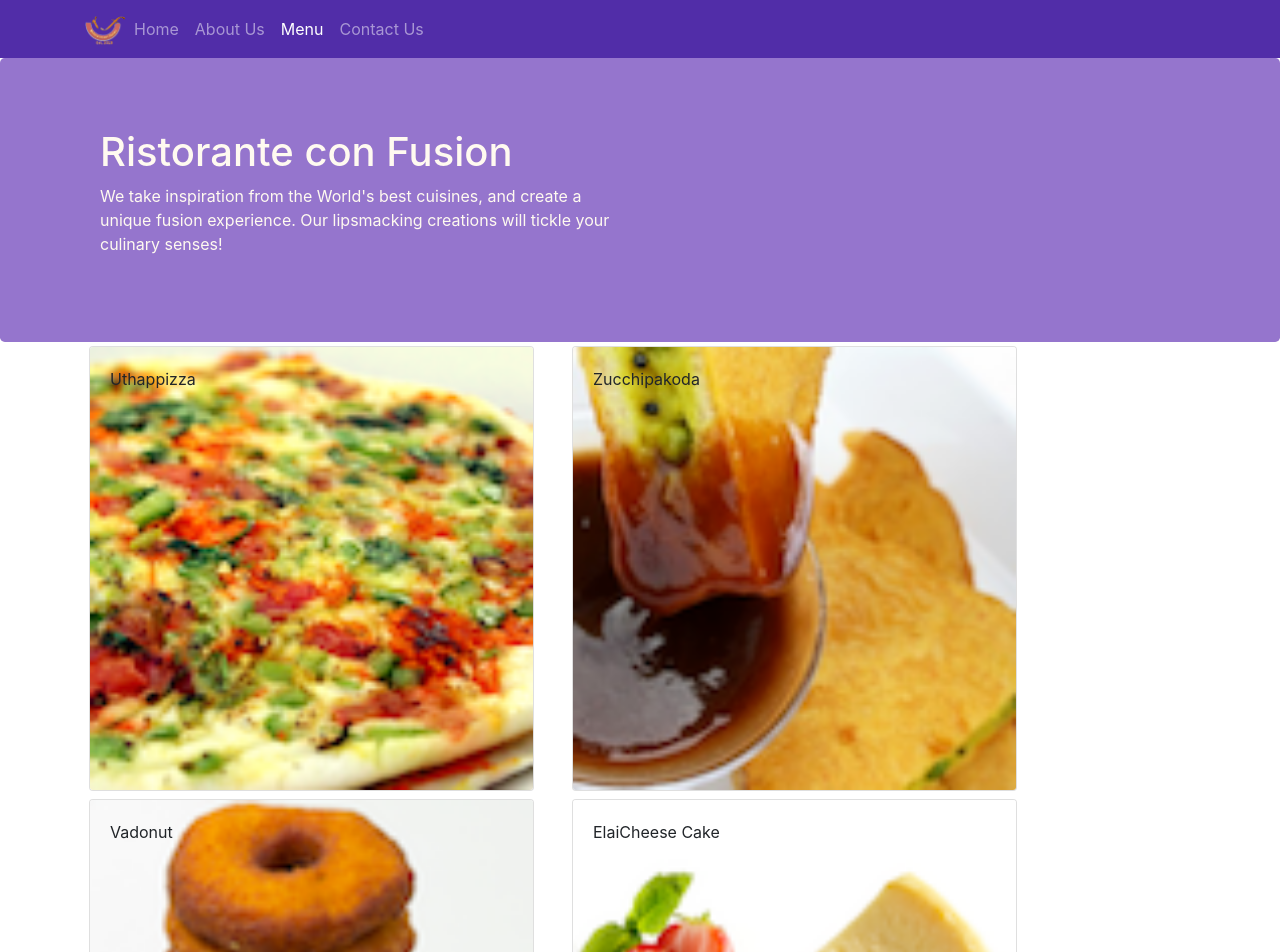
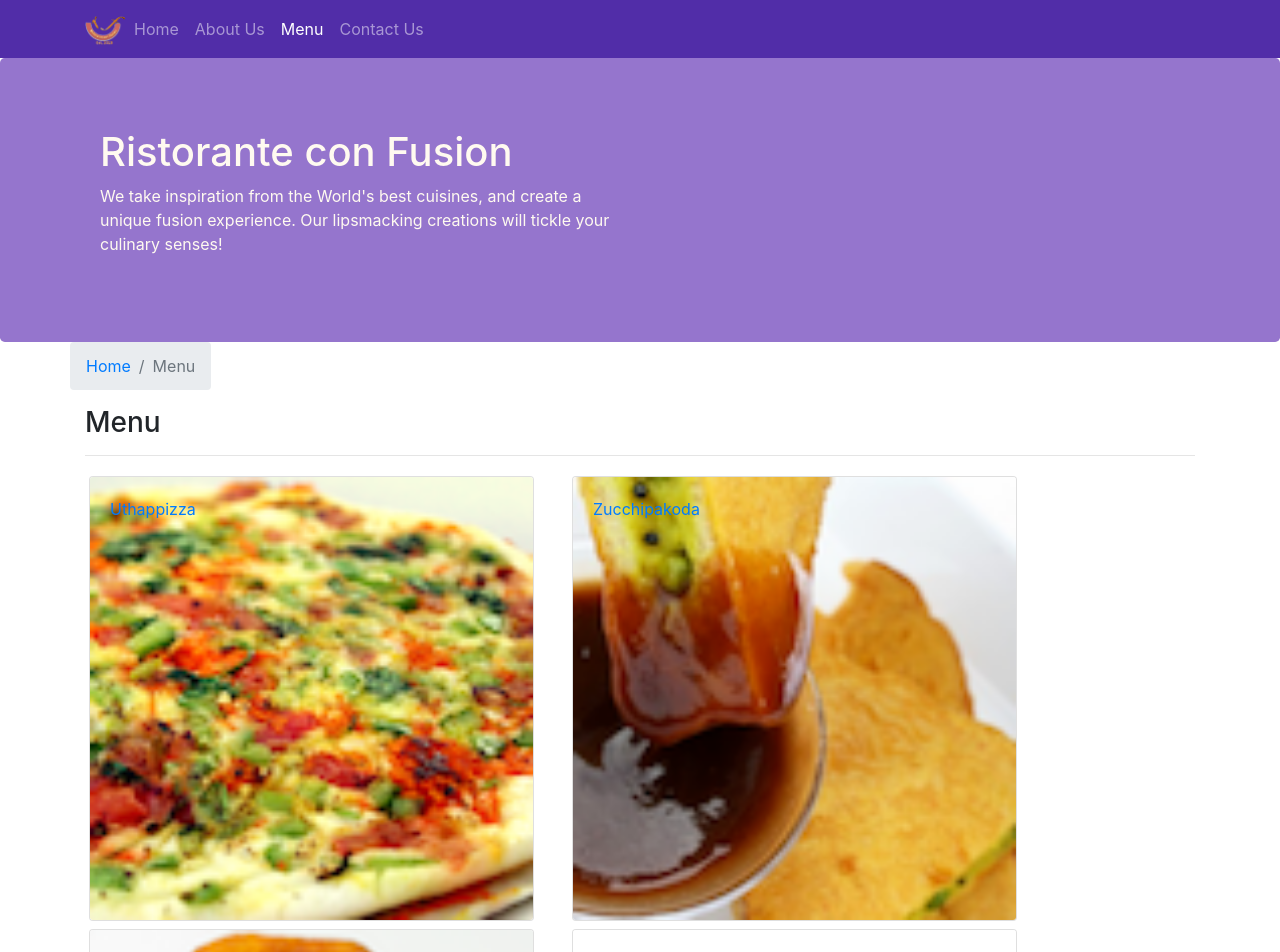
Before and after one commit to ValeriyaCh/react-course, a React (Create React App) app: page /menu in a window 1280 px wide. Shown: the top 952 px of the page. Built offline with nearby package versions, Linux system fonts and the light colour scheme; the HTML template or start-up script is replaced by a standard one.

Commit message:
Single Page Applications Part 2

```diff
--- a/src/components/DishdetailComponent.js
+++ b/src/components/DishdetailComponent.js
@@ -1,5 +1,6 @@
 import React from 'react';
-import { Card, CardImg, CardText, CardBody, CardTitle } from 'reactstrap';
+import { Card, CardImg, CardText, CardBody, CardTitle, Breadcrumb, BreadcrumbItem } from 'reactstrap';
+import { Link } from 'react-router-dom';
 
 function RenderDate({date}) {
     return (
@@ -46,19 +47,25 @@
     if (props.dish != null)
         return (
             <div className="container">
-                <div className="row">
-                        <div  className="col-12 col-md-5 m-1">
-                            <RenderDish dish={props.dish}/>
-                        </div>
-
-                        <div  className="col-12 col-md-5 m-1">
-                            <h4>Comments</h4>
-                            <RenderComments comments={props.dish.comments}/>
-                        </div>
-
-
-                    </div>
+            <div className="row">
+                <Breadcrumb>
+                    <BreadcrumbItem><Link to="/menu">Menu</Link></BreadcrumbItem>
+                    <BreadcrumbItem active>{props.dish.name}</BreadcrumbItem>
+                </Breadcrumb>
+                <div className="col-12">
+                    <h3>{props.dish.name}</h3>
+                    <hr />
                 </div>
+            </div>
+            <div className="row">
+                <div className="col-12 col-md-5 m-1">
+                    <RenderDish dish={props.dish} />
+                </div>
+                <div className="col-12 col-md-5 m-1">
+                    <RenderComments comments={props.comments} />
+                </div>
+            </div>
+            </div>
         );
     else
         return(
--- a/src/components/MainComponent.js
+++ b/src/components/MainComponent.js
@@ -5,6 +5,7 @@
 import Contact from './ContactComponent';
 import Header from './HeaderComponent';
 import Footer from './FooterComponent';
+import DishDetail from './DishdetailComponent';
 import { DISHES } from '../shared/dishes';
 import { COMMENTS } from '../shared/comments';
 import { PROMOTIONS } from '../shared/promotions';
@@ -33,12 +34,19 @@
           />
       );
     }
+    const DishWithId = ({match}) => {
+      return(
+          <DishDetail dish={this.state.dishes.filter((dish) => dish.id === parseInt(match.params.dishId,10))[0]}
+            comments={this.state.comments.filter((comment) => comment.dishId === parseInt(match.params.dishId,10))} />
+      );
+    };
     return (
       <div>
         <Header />
         <Switch>
             <Route path='/home' component={HomePage} />
             <Route exact path='/menu' component={() => <Menu dishes={this.state.dishes} />} />
+            <Route path='/menu/:dishId' component={DishWithId} />
             <Route exact path='/contactus' component={Contact} />
             <Redirect to="/home" />
         </Switch>
--- a/src/components/MenuComponent.js
+++ b/src/components/MenuComponent.js
@@ -1,13 +1,16 @@
 import React from 'react';
-import { Card, CardImg, CardImgOverlay, CardTitle } from 'reactstrap';
+import { Card, CardImg, CardImgOverlay, CardTitle, Breadcrumb, BreadcrumbItem } from 'reactstrap';
+import { Link } from 'react-router-dom';
 
-    function RenderMenuItem ({dish}) {
+    function RenderMenuItem ({dish, onClick}) {
         return (
             <Card>
-                <CardImg width="100%" src={dish.image} alt={dish.name} />
-                <CardImgOverlay>
-                    <CardTitle>{dish.name}</CardTitle>
-                </CardImgOverlay>
+                <Link to={`/menu/${dish.id}`} >
+                    <CardImg width="100%" src={dish.image} alt={dish.name} />
+                    <CardImgOverlay>
+                        <CardTitle>{dish.name}</CardTitle>
+                    </CardImgOverlay>
+                </Link>
             </Card>
         );
     }
@@ -25,6 +28,16 @@
         return (
             <div className="container">
                 <div className="row">
+                    <Breadcrumb>
+                        <BreadcrumbItem><Link to="/home">Home</Link></BreadcrumbItem>
+                        <BreadcrumbItem active>Menu</BreadcrumbItem>
+                    </Breadcrumb>
+                    <div className="col-12">
+                        <h3>Menu</h3>
+                        <hr />
+                    </div>
+                </div>
+                <div className="row">
                     {menu}
                 </div>
             </div>
```
Also changed, not shown: 1 other file (tests, documents, lock files or other folders).
